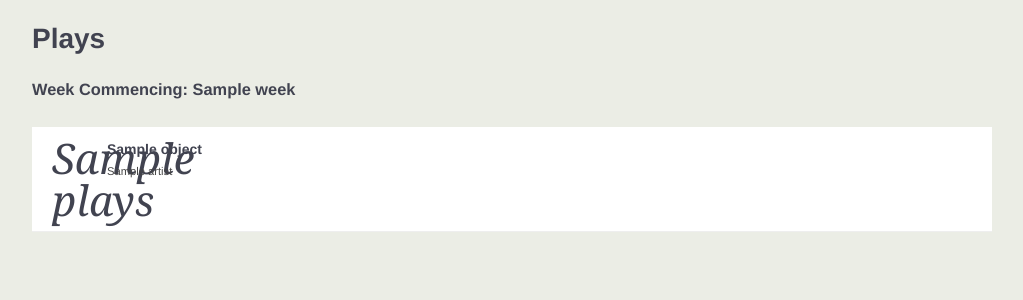
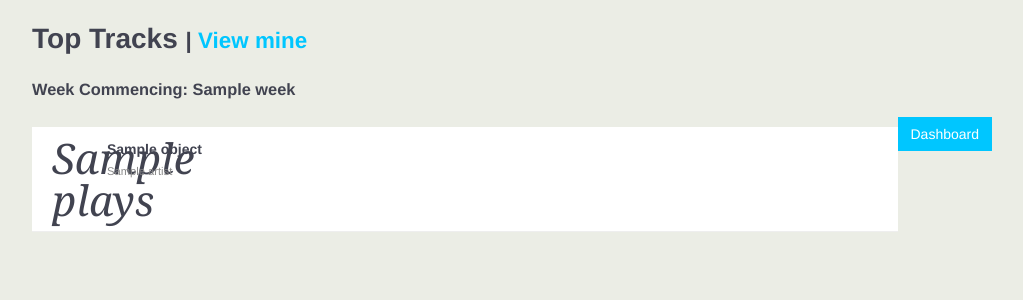
Before and after one commit to pokelondon/pokeradio, a Django app: template src/pokeradio/templates/history/play_archive_week.html in a window 1280 px wide. Shown: the part 170-470 px from the top of the page, without its empty margins (128-1151 px from the left). Run offline with Django 3.2, Linux system fonts and the light colour scheme; the template is opened without the code that fills it: most values are stand-ins (such as "Sample title", 1, 10 or a date in 2020); some libraries are stand-ins or nearby versions.

Commit message:
Styling listings and filtering for everyone or just the logged in user

```diff
--- a/src/pokeradio/public/css/main.css
+++ b/src/pokeradio/public/css/main.css
@@ -2038,7 +2038,7 @@ progress::-webkit-progress-bar {
   padding: 0;
   margin: 4px 0 0;
   float: left;
-  color: #444;
+  color: #888;
   font-size: 0.8em;
 }
 .Listing-date {
--- a/src/pokeradio/public/less/modules/listing.less
+++ b/src/pokeradio/public/less/modules/listing.less
@@ -42,7 +42,7 @@
     margin: 4px 0 0;
     float: left;
 
-    color: #444;
+    color: #888;
     font-size: 0.8em;
 }
 .Listing-date {
--- a/src/pokeradio/templates/base.html
+++ b/src/pokeradio/templates/base.html
@@ -25,7 +25,7 @@
                     <img class="Header-userControls-image" src="/profilepictures/{{ request.user.id }}.jpg"/>
                     <div class="Header-userControls-info">
                         <span class="bold">{{ request.user.first_name }}</span>
-                        <div><a href="{% url 'logout' %}" >Logout</a> | <a href="{% url 'scoring:statement' %}" >Credits</a></div>
+                        <div><a href="{% url 'logout' %}" >Logout</a> | <a href="{% url 'history:index' %}">Dashboard</a></div>
                     </div>
                 </div>
                 {% endif %}
--- a/src/pokeradio/templates/history/play_archive_week.html
+++ b/src/pokeradio/templates/history/play_archive_week.html
@@ -5,16 +5,24 @@
 
 {% block container %}
 <div class="box">
-    <h1>Plays</h1>
+    {% if 'me' == who %}
+    <h1>My Top Tracks
+        <small> | <a href="{% url 'history:week_index' 'all' %}" class="">View all</a></small>
+    </h1>
+    {% else %}
+    <h1>Top Tracks
+        <small> | <a href="{% url 'history:week_index' 'me' %}" class="">View mine</a></small>
+    </h1>
+    {% endif %}
     <h3>Week Commencing: {{ week }}</h3>
 </div>
-
 {% if previous_week %}
-<a href="{% url 'history:play_archive_week' previous_week|date:'Y' previous_week|date:'W' %}" class="btn secondary">&larr; Previous Week</a>
+<a href="{% url 'history:play_archive_week' year=previous_week|date:'Y' week=previous_week|date:'W' who=who %}" class="btn secondary">&larr; Previous Week</a>
 {% endif %}
 {% if next_week %}
-<a href="{% url 'history:play_archive_week' next_week|date:'Y' next_week|date:'W' %}" class="btn primary">Next Week &rarr;</a>
+<a href="{% url 'history:play_archive_week' year=next_week|date:'Y' week=next_week|date:'W' who=who %}" class="btn primary">Next Week &rarr;</a>
 {% endif %}
+<a href="{% url 'history:index' %}" class="btn pull-right">Dashboard</a>
 
 <div class="Listing-list">
     {% for object in object_list %}
--- a/src/pokeradio/templates/scoring/credit_archive_week.html
+++ b/src/pokeradio/templates/scoring/credit_archive_week.html
@@ -15,6 +15,7 @@
 {% if next_week %}
 <a href="{% url 'scoring:statement_week' next_week|date:'Y' next_week|date:'W' %}" class="btn primary">Next Week &rarr;</a>
 {% endif %}
+<a href="{% url 'history:index' %}" class="btn pull-right">Dashboard</a>
 
 <div class="Listing-list">
     {% for object in object_list %}
```
Also changed, not shown: src/pokeradio/history/urls.py (+4 -3 lines), src/pokeradio/history/views.py (+24 -3 lines), src/pokeradio/templates/history/index.html (+11 -2 lines).
